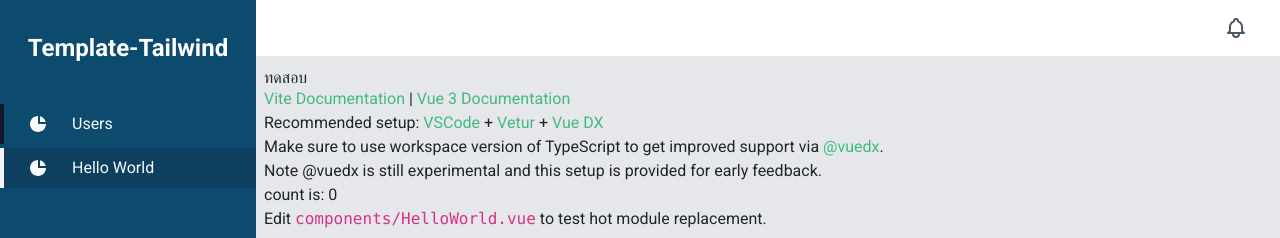
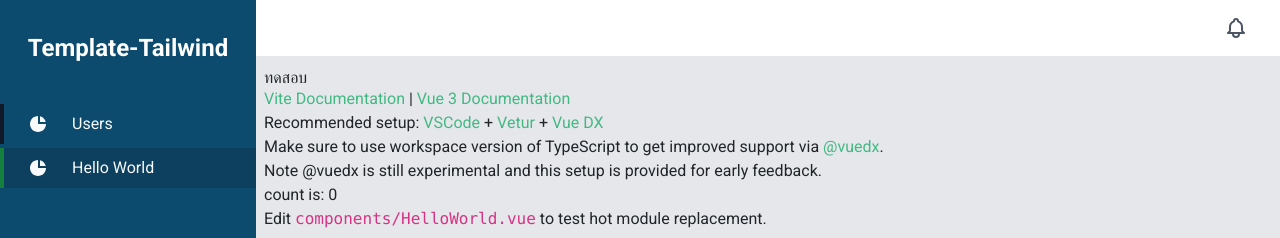
Before and after one commit to Jutipong/Vite-Template, a Vue app: page /Hello in a window 1280 px wide. Shown: the top 238 px of the page. Built offline with nearby package versions, Linux system fonts and the light colour scheme; what @tailwindcss/custom-forms would draw is missing.

Commit message:
Update code

```diff
--- a/src/components/layout/Sidebar.vue
+++ b/src/components/layout/Sidebar.vue
@@ -117,7 +117,7 @@ import { useSidebar } from '../../hooks/useSidebar'
 export default defineComponent({
   setup() {
     const { isOpen } = useSidebar()
-    const activeClass = ref('bg-gray-900 bg-opacity-20 text-gray-50 border-gray-100 hover:bg-gray-900 hover:bg-opacity-25 hover:text-gray-100 ')
+    const activeClass = ref('bg-gray-900 bg-opacity-20 text-gray-50 border-green-700 hover:bg-gray-900 hover:bg-opacity-25 hover:text-gray-100 ')
     const inactiveClass = ref('border-gray-900 text-gray-50 hover:bg-gray-900 hover:bg-opacity-25 hover:text-gray-100 transform hover:scale-105')
 
     // const activeClass = ref('bg-gray-100 bg-opacity-200 text-gray-50 border-gray-100')
--- a/tailwind.config.js
+++ b/tailwind.config.js
@@ -36,6 +36,7 @@ module.exports = {
       blue: colors.lightBlue,
       red: colors.rose,
       pink: colors.fuchsia,
+      green:colors.green
     },
     extend: {
       fontFamily: {
```
